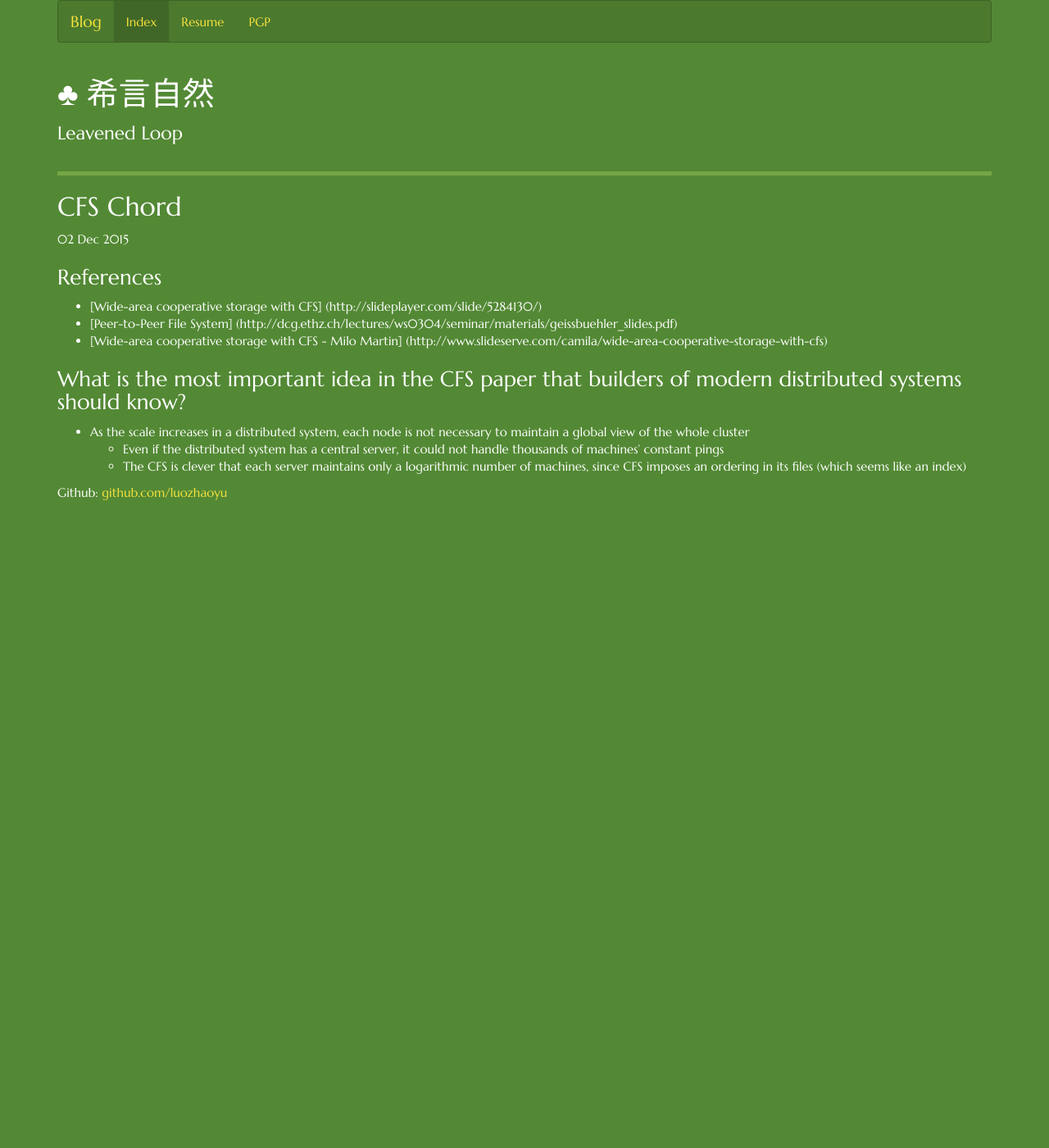
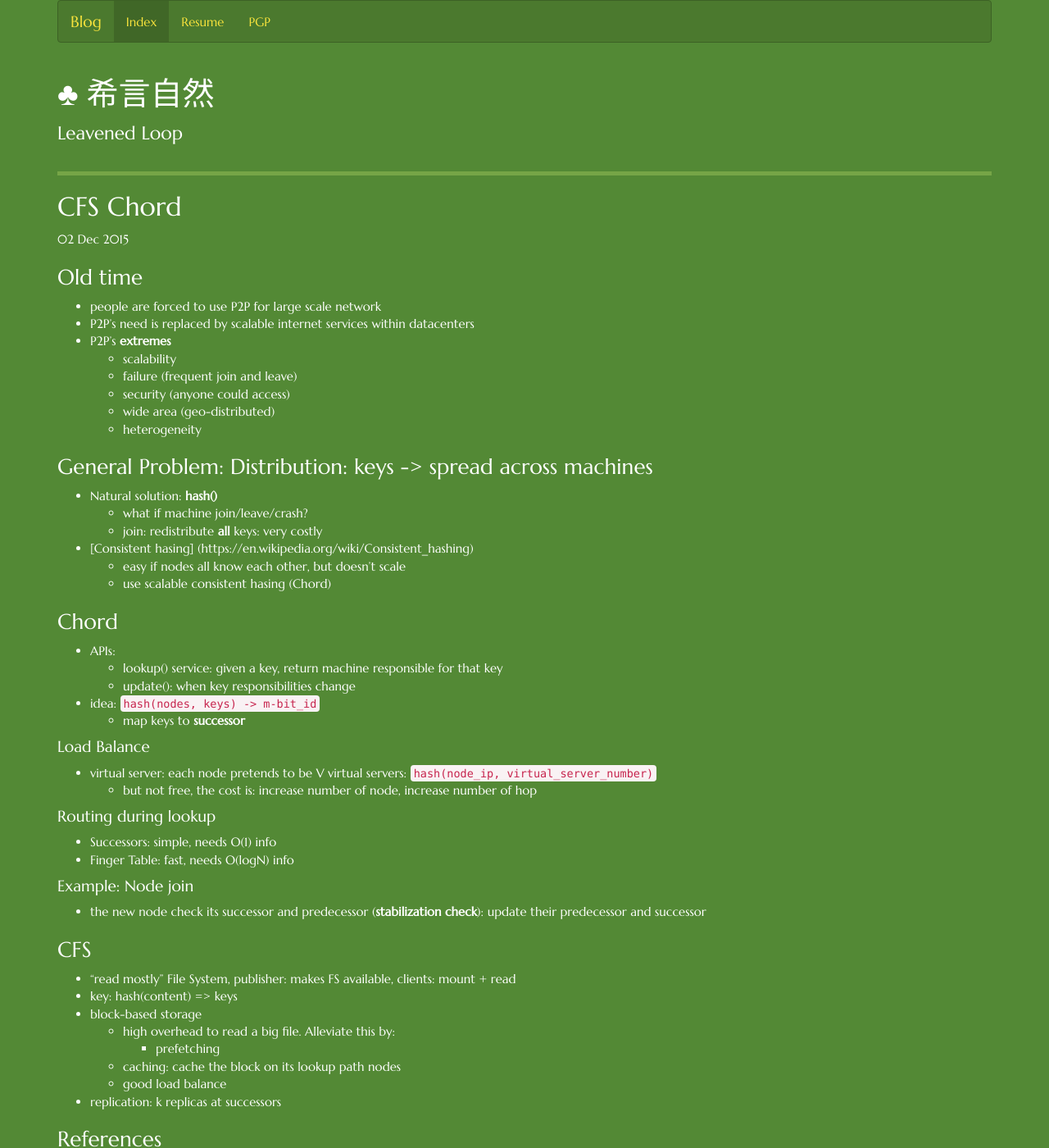
Before and after one commit to luozhaoyu/luozhaoyu.github.io, a Jekyll site: the page built from _posts/2015-12-02-CFS-Chord.md, in a window 1280 px wide and 1400 px high. Shown: the whole window at 82% size. Built offline with Jekyll 4.4.1, drawn with Linux system fonts in a browser that asks for light colours; nearby versions of some CDN libraries; Markdown is read by kramdown in place of the engine named in the settings.

Commit message:
finish class cs 739

```diff
--- a/_posts/2015-12-02-CFS-Chord.md
+++ b/_posts/2015-12-02-CFS-Chord.md
@@ -2,6 +2,53 @@
 layout: post
 title: "CFS Chord"
 ---
+
+### Old time
+* people are forced to use P2P for large scale network
+* P2P's need is replaced by scalable internet services within datacenters
+* P2P's **extremes**
+    * scalability
+    * failure (frequent join and leave)
+    * security (anyone could access)
+    * wide area (geo-distributed)
+    * heterogeneity
+
+### General Problem: Distribution: keys -> spread across machines
+* Natural solution: **hash()**
+    * what if machine join/leave/crash?
+	* join: redistribute **all** keys: very costly
+* [Consistent hasing] (https://en.wikipedia.org/wiki/Consistent_hashing)
+    * easy if nodes all know each other, but doesn't scale
+	* use scalable consistent hasing (Chord)
+
+### Chord
+* APIs:
+    * lookup() service: given a key, return machine responsible for that key
+    * update(): when key responsibilities change
+* idea: `hash(nodes, keys) -> m-bit_id`
+    * map keys to **successor**
+
+#### Load Balance
+* virtual server: each node pretends to be V virtual servers: `hash(node_ip, virtual_server_number)`
+    * but not free, the cost is: increase number of node, increase number of hop
+
+#### Routing during lookup
+* Successors: simple, needs O(1) info
+* Finger Table: fast, needs O(logN) info
+
+#### Example: Node join
+* the new node check its successor and predecessor (**stabilization check**): update their predecessor and successor
+
+### CFS
+* "read mostly" File System, publisher: makes FS available, clients: mount + read
+* key: hash(content) => keys
+* block-based storage
+    * high overhead to read a big file. Alleviate this by:
+        * prefetching
+	* caching: cache the block on its lookup path nodes
+    * good load balance
+* replication: k replicas at successors
+
 
 ### References
 * [Wide-area cooperative storage with CFS] (http://slideplayer.com/slide/5284130/)
```
Also changed, not shown: _posts/2015-09-14-HDFS.md (+15 -0 lines), _posts/2015-09-16-MapReduce.md (+1 -1 lines), _posts/2015-12-11-raft-spanner-tao.md (added, +25 -0 lines), _posts/2015-12-11-spanner.md (deleted, +0 -10 lines).
